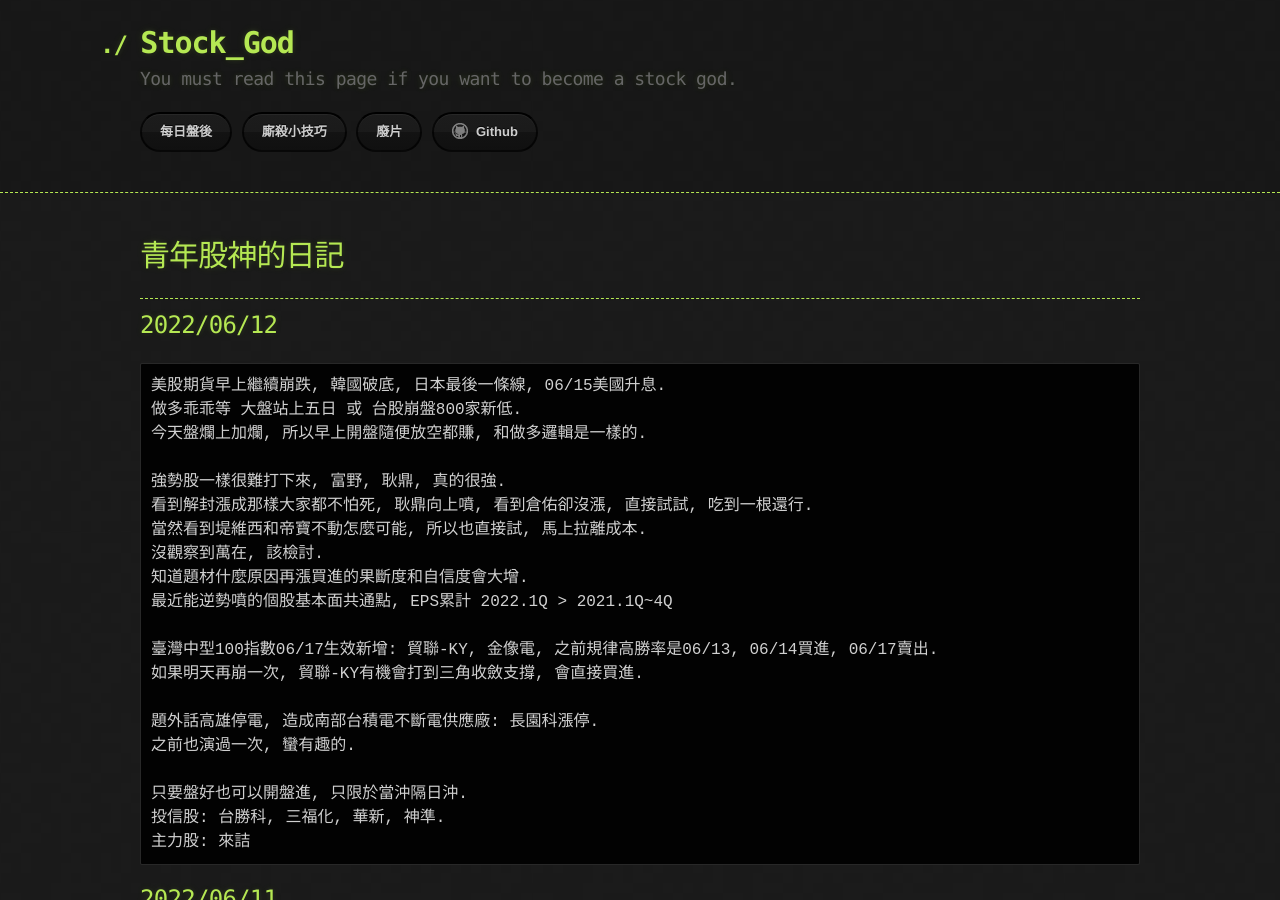
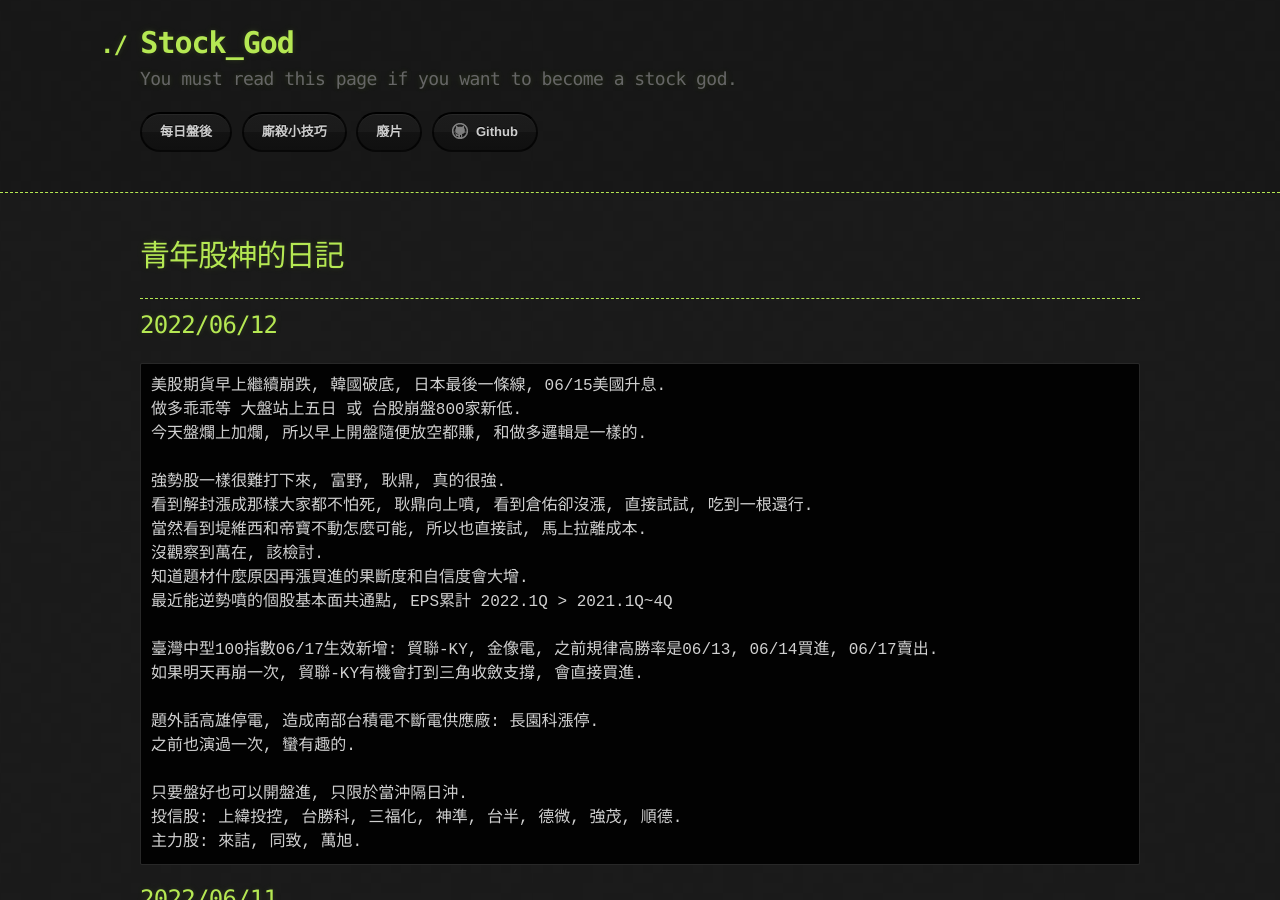
Before and after one commit to lepg5487/Stock_God, a Jekyll site: the page built from index.md, in a window 1280 px wide and 900 px high. Built offline with Jekyll 4.4.1, drawn with Linux system fonts in a browser that asks for light colours; our own code applies the rules of GitHub Pages for plain Markdown files.

Commit message:
Update index.md

````diff
--- a/index.md
+++ b/index.md
@@ -26,8 +26,8 @@ layout: testlayouts
 之前也演過一次, 蠻有趣的.
 
 只要盤好也可以開盤進, 只限於當沖隔日沖.
-投信股: 台勝科, 三福化, 華新, 神準.
-主力股: 來詰
+投信股: 上緯投控, 台勝科, 三福化, 神準, 台半, 德微, 強茂, 順德.
+主力股: 來詰, 同致, 萬旭.
 ```
 
 ## 2022/06/11
````
